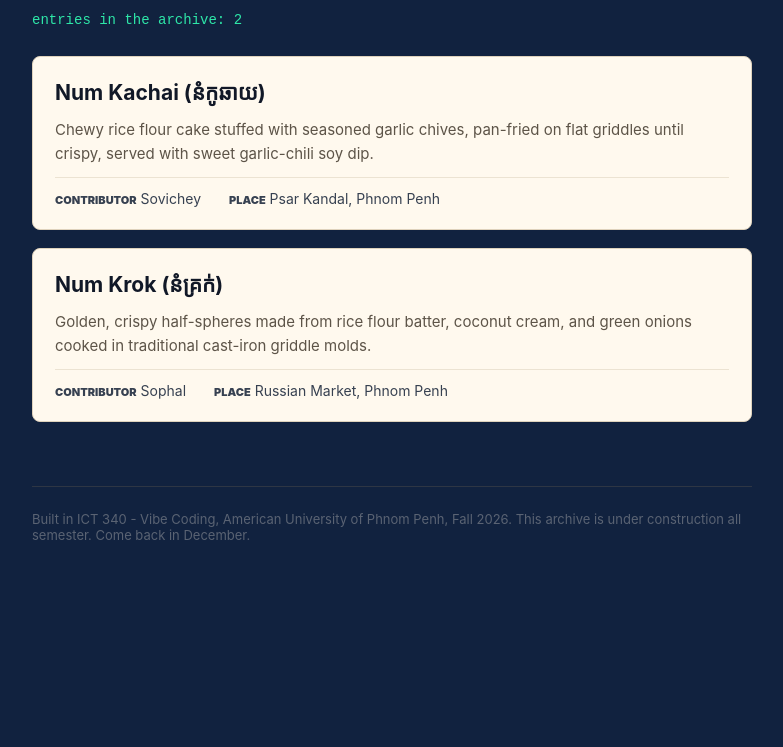
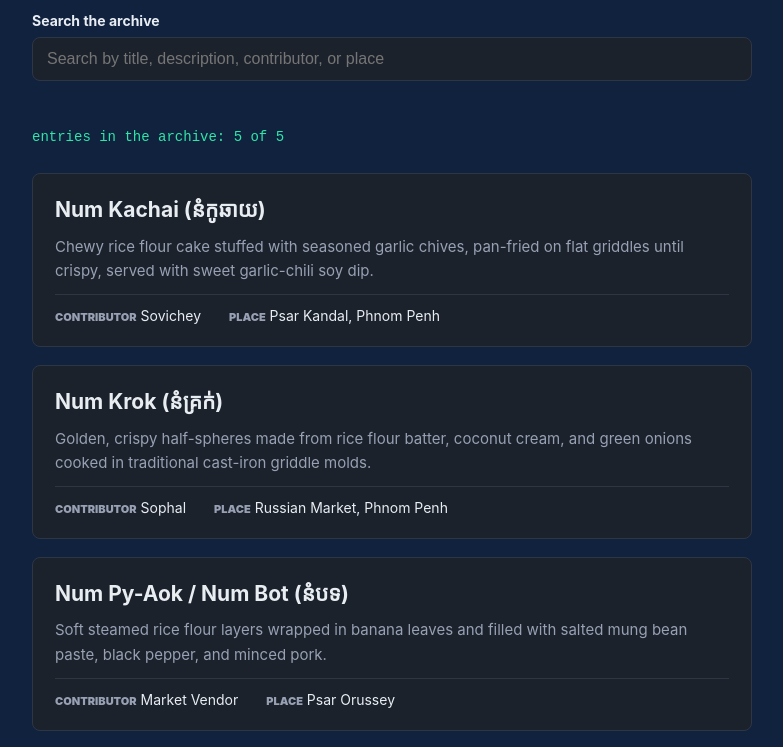
Before and after one commit to Sovichey/khmer-ricecakes-archive, a Next.js app: page / in a window 1280 px wide. Shown: the part 560-1307 px from the top of the page, without its empty margins (248-1031 px from the left). Before the commit the page ends 1183 px from the top, so only its background shows below. Built offline with nearby package versions, Linux system fonts and the light colour scheme.

Commit message:
sprint 1: complete implementation

```diff
--- a/app/page.js
+++ b/app/page.js
@@ -1,5 +1,9 @@
+"use client";
+
+import { useState } from "react";
 import EntryCard from "../components/EntryCard";
 import collection from "../collection.config.js";
+import entries from "../data/entries.js";
 
 const styles = {
   wrap: {
@@ -60,9 +64,39 @@ const styles = {
     gap: 18,
     marginTop: 28,
   },
+  searchLabel: {
+    display: "block",
+    fontSize: 14,
+    fontWeight: 700,
+    marginTop: 48,
+    marginBottom: 8,
+  },
+  searchInput: {
+    width: "100%",
+    boxSizing: "border-box",
+    padding: "12px 14px",
+    border: "1px solid #2E3644",
+    borderRadius: 8,
+    backgroundColor: "#1C222C",
+    color: "#E8EDF2",
+    fontSize: 16,
+  },
+  emptyState: {
+    margin: "28px 0 0",
+    color: "#97A1B3",
+    lineHeight: 1.6,
+  },
 };
 
 export default function Home() {
+  const [query, setQuery] = useState("");
+  const normalizedQuery = query.trim().toLocaleLowerCase();
+  const visibleEntries = entries.filter((entry) =>
+    `${entry.title} ${entry.description} ${entry.contributor} ${entry.place}`
+      .toLocaleLowerCase()
+      .includes(normalizedQuery),
+  );
+
   return (
     <main style={styles.wrap}>
       <p style={styles.kicker}>KHMER LIVING ARCHIVE</p>
@@ -78,22 +112,34 @@ export default function Home() {
         <p style={styles.cardValue}>{collection.source}</p>
       </div>
 
-      <p style={styles.count}>entries in the archive: 2</p>
+      <label htmlFor="entry-search" style={styles.searchLabel}>
+        Search the archive
+      </label>
+      <input
+        id="entry-search"
+        type="search"
+        value={query}
+        onChange={(event) => setQuery(event.target.value)}
+        placeholder="Search by title, description, contributor, or place"
+        style={styles.searchInput}
+      />
 
-      <section style={styles.entries}>
-        <EntryCard
-          title="Num Kachai (នំកូឆាយ)"
-          description="Chewy rice flour cake stuffed with seasoned garlic chives, pan-fried on flat griddles until crispy, served with sweet garlic-chili soy dip."
-          contributor="Sovichey"
-          place="Psar Kandal, Phnom Penh"
-        />
-        <EntryCard
-          title="Num Krok (នំគ្រក់)"
-          description="Golden, crispy half-spheres made from rice flour batter, coconut cream, and green onions cooked in traditional cast-iron griddle molds."
-          contributor="Sophal"
-          place="Russian Market, Phnom Penh"
-        />
-      </section>
+      <p style={styles.count}>
+        entries in the archive: {visibleEntries.length} of {entries.length}
+      </p>
+
+      {visibleEntries.length > 0 ? (
+        <section style={styles.entries} aria-label="Archive entries">
+          {visibleEntries.map((entry) => (
+            <EntryCard key={entry.title} {...entry} />
+          ))}
+        </section>
+      ) : (
+        <p style={styles.emptyState}>
+          No rice cakes match that search yet. Try another Khmer word or clear
+          the search.
+        </p>
+      )}
 
       <footer style={styles.footer}>
         Built in ICT 340 - Vibe Coding, American University of Phnom Penh, Fall
--- a/components/EntryCard.js
+++ b/components/EntryCard.js
@@ -16,8 +16,8 @@ export default function EntryCard({ title, description, contributor, place }) {
 }
 const styles = {
   card: {
-    backgroundColor: "#FFF9EE",
-    border: "1px solid #DFD2BC",
+    backgroundColor: "#1C222C",
+    border: "1px solid #2E3644",
     borderRadius: 8,
     padding: 22,
     display: "flex",
@@ -26,13 +26,13 @@ const styles = {
   },
   title: {
     margin: 0,
-    color: "#111827",
+    color: "#E8EDF2",
     fontSize: 21,
     lineHeight: 1.35,
   },
   description: {
     margin: 0,
-    color: "#5D5448",
+    color: "#97A1B3",
     fontSize: 15,
     lineHeight: 1.65,
     overflowWrap: "break-word",
@@ -43,15 +43,15 @@ const styles = {
     gap: 28,
     marginTop: "auto",
     paddingTop: 12,
-    borderTop: "1px solid #ECE3D2",
+    borderTop: "1px solid #2E3644",
   },
   meta: {
     margin: 0,
-    color: "#374151",
+    color: "#E8EDF2",
     fontSize: 14,
   },
   metaLabel: {
-    color: "#374151",
+    color: "#97A1B3",
     fontSize: 11,
     fontWeight: 900,
     textTransform: "uppercase",
--- /dev/null
+++ b/data/entries.js
@@ -0,0 +1,39 @@
+const entries = [
+  {
+    title: "Num Kachai (នំកូឆាយ)",
+    description:
+      "Chewy rice flour cake stuffed with seasoned garlic chives, pan-fried on flat griddles until crispy, served with sweet garlic-chili soy dip.",
+    contributor: "Sovichey",
+    place: "Psar Kandal, Phnom Penh",
+  },
+  {
+    title: "Num Krok (នំគ្រក់)",
+    description:
+      "Golden, crispy half-spheres made from rice flour batter, coconut cream, and green onions cooked in traditional cast-iron griddle molds.",
+    contributor: "Sophal",
+    place: "Russian Market, Phnom Penh",
+  },
+  {
+    title: "Num Py-Aok / Num Bot (នំបទ)",
+    description:
+      "Soft steamed rice flour layers wrapped in banana leaves and filled with salted mung bean paste, black pepper, and minced pork.",
+    contributor: "Market Vendor",
+    place: "Psar Orussey",
+  },
+  {
+    title: "Num Kom (នំគំ)",
+    description:
+      "Steamed pyramid-shaped banana leaf packet filled with sticky rice flour dough and coconut.",
+    contributor: "Grandma Heng",
+    place: "Psar Chas",
+  },
+  {
+    title: "Num Chang (នំចាំង)",
+    description:
+      "Glutinous rice soaked in lye water, stuffed with salted egg yolk, pork belly, and peanuts, wrapped in bamboo leaves.",
+    contributor: "Market Stall",
+    place: "Psar Orussey",
+  },
+];
+
+export default entries;
```
